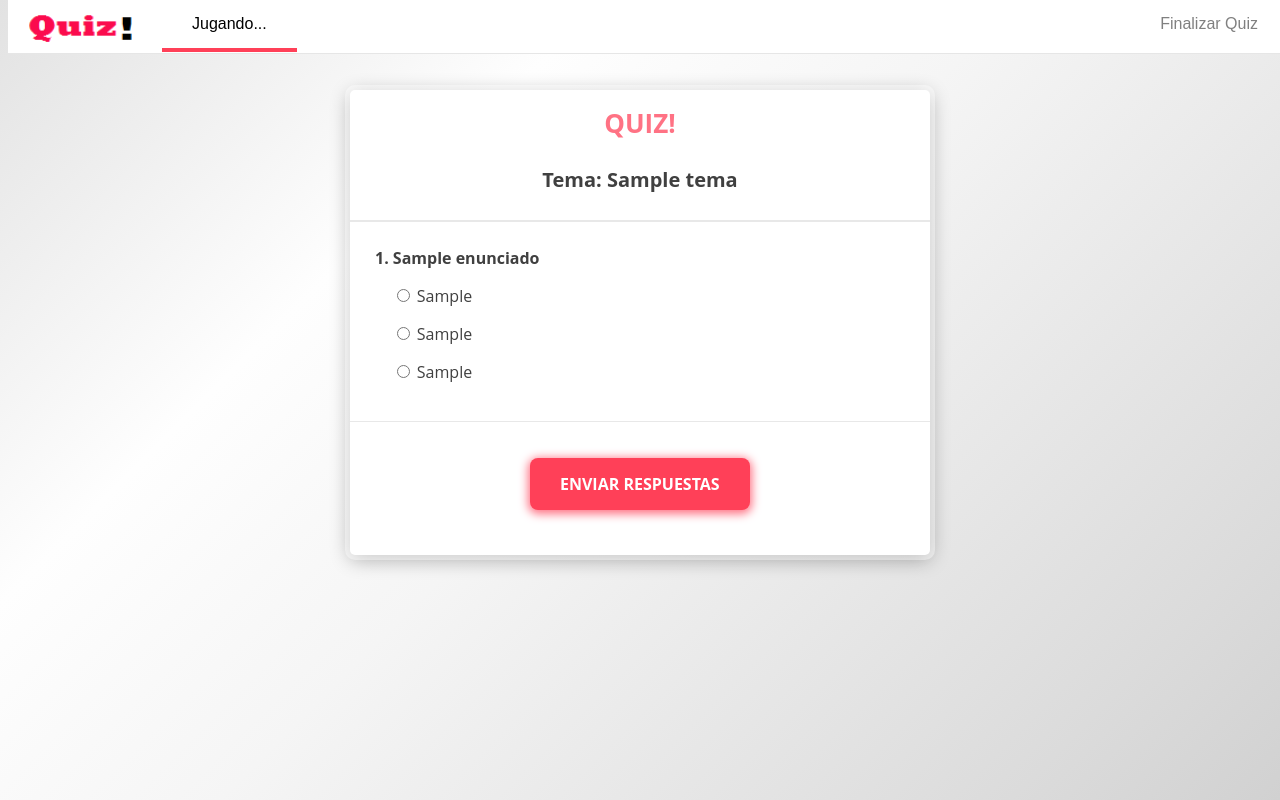
After one commit to igalarza009/QuizHadsIrati, a Python web app: template quizhadsirati/templates/quiz.html in a window 1280 px wide. The commit adds this page. Run offline with Jinja, Linux system fonts and the light colour scheme; the template is opened without the code that fills it: most values are stand-ins (such as "Sample title", 1, 10 or a date in 2020); some libraries are stand-ins or nearby versions.

Commit message:
Formulario del juego

```diff
--- a/quizhadsirati/estilos/estilo.css
+++ b/quizhadsirati/estilos/estilo.css
@@ -66,14 +66,14 @@ body.fondo{
     margin: 0 auto;
 }
 
-.container-nuevo-album{
-    width: 550px;
-    max-width: 550px;
+.container-quiz{
+    width: 580px;
+    max-width: 580px;
     margin: 0 auto;
 }
 
 
-#registro, #login, #newQuestion, #jugar {
+#registro, #login, #newQuestion, #jugar ,#quiz {
     padding: 0px 25px 25px;
     background: #fff;
     box-shadow:
@@ -98,6 +98,10 @@ body.fondo{
     margin-bottom: 15px;
 }
 
+.header h4{
+    margin-top: 0;
+}
+
 h1 {
     color: black;
     font-size: 24px;
@@ -107,11 +111,29 @@ h1 {
     text-align: center;
 }
 
+.enunciado{
+    font-weight: bold;
+}
+
 
 .sep{
     height: 1px;
     background: #e8e8e8;
     width: 406px;
+    margin: 0px -25px;
+}
+
+.sep-quiz-header{
+    height: 2px;
+    background: #e8e8e8;
+    width: 580px;
+    margin: 0px -25px;
+}
+
+.sep-quiz{
+    height: 1px;
+    background: #e8e8e8;
+    width: 580px;
     margin: 0px -25px;
 }
 
@@ -186,6 +208,9 @@ h1 {
     margin-left: 65px;
 }
 
+#quiz .inputs #submit {
+    margin-left: 155px;
+}
 
 #registro .inputs img{
     margin-left: 95px;
@@ -257,8 +282,8 @@ tr:hover td{
 td a.button{
     padding: 8px 12px;
     text-decoration: none;
-    background: #00b359;
-    box-shadow: 0px 2px 8px 2px #ffccdd;
+    background: #00cc66;
+    box-shadow: 0px 2px 8px 2px #ccffe6;
     border-radius: 8px;
     color: white;
     font-weight: bold;
@@ -266,6 +291,10 @@ td a.button{
     font-size: 15px;
 }
 
+td a.button:visited{
+    color: white;
+}
+
 td a.button:hover{
     background: #00994d;
 }
--- a/quizhadsirati/templates/elegir_tema.html
+++ b/quizhadsirati/templates/elegir_tema.html
@@ -23,7 +23,7 @@
 				<tr>
 					<td> {{tema.nombre}} </td>
 					<td> {{tema.numPreg}}  </td>
-					<td> <a class="button" href="......"> Empezar!</a>  </td>
+					<td> <a class="button" href="/Quiz?tema={{tema.nombre}}"> Empezar!</a>  </td>
 				</tr>
 				{% endfor %}
 			</tabl
--- a/quizhadsirati/templates/main.html
+++ b/quizhadsirati/templates/main.html
@@ -29,7 +29,8 @@
 				<div class="sep"> </div>
 
 				<div class="inputs">
-					<p> Introduce un nick para jugar: <input type="text" required name="nick" size="21" value="{{nick}}" autofocus="" placeholder="Tu nick..." /> </p>
+					<p> Introduce un nick para jugar:</p>
+					<input type="text" required name="nick" size="21" value="{{nick}}" autofocus="" placeholder="Tu nick..." />
 					<p class="error"> {{nick_error}} </p>
 					<p> <input id="submit" value="EMPEZAR" type="submit" /> </p>
 				</div>
--- /dev/null
+++ b/quizhadsirati/templates/quiz.html
@@ -0,0 +1,55 @@
+<html>
+<head>
+	<meta charset="utf-8">
+	<title>Quiz {{tema}}</title>
+	<link rel="stylesheet" href="/style/estilo.css" />
+	<script src="http://ajax.googleapis.com/ajax/libs/jquery/1.11.1/jquery.min.js" charset="UTF-8"></script>
+</head>
+<body class="fondo">
+	<ul>
+		<li class="logo"><img src="/images/QuizLogo2.png"/></li>
+		<li><a href="/Quiz" class="active">Jugando...</a></li>
+		<li class="right"><a href="/......">Finalizar Quiz</a></li>
+	</ul>
+
+	<div style="padding:20px;margin-top:70px;">
+
+		<div class="container-quiz">
+
+			<form id='quiz' name='quiz' method="post">
+
+				<div class="header">
+					<h3> QUIZ! </h3>
+					<h4> Tema: {{tema}} </h4>
+				</div>
+
+				<div class="sep-quiz-header"></div>
+
+				<div class="inputs">
+
+					{% set count = 1 %}
+					{% for p in preguntas %}
+
+						<p class="enunciado"> {{count}}. {{p.enunciado}} </p>
+
+						<p>&nbsp;&nbsp;&nbsp;&nbsp;<input type="radio" name="{{p.cod}}" value="opcionUno"> {{p.resp1}} </input></p>
+						<p>&nbsp;&nbsp;&nbsp;&nbsp;<input type="radio" name="{{p.cod}}" value="opcionDos"> {{p.resp2}} </input></p>
+						<p>&nbsp;&nbsp;&nbsp;&nbsp;<input type="radio" name="{{p.cod}}" value="opcionTres"> {{p.resp3}} </input></p>
+
+						<br/>
+
+						<div class="sep-quiz"></div>
+						{% set count = count + 1 %}
+
+					{% endfor %}
+
+					<p align="center">
+						<input type="submit" id="submit" value="ENVIAR RESPUESTAS" name="submit">
+					</p>
+				</div>
+			</form>
+		</div>
+
+	</div>
+</body>
+</html>
--- a/quizhadsirati/templates/registro.html
+++ b/quizhadsirati/templates/registro.html
@@ -38,7 +38,7 @@
 					Password(*): <input type="password" id="password" name="password" value="{{password}}" autocomplete="off"> <br>
 					<p class="error"> {{password_error}} </p>
 
-					Repite password(*): <input type="password" name="verify" value="{{verify}}" placeholder="La misma contraseña de antes..."> <br>
+					Repite password(*): <input type="password" name="verify" value="{{verify}}" placeholder="La misma contraseña que antes..."> <br>
 					<p class="error"> {{verify_error}} </p>
 
 					<p align="center">
--- a/quizhadsirati/templates/ver_preguntas.html
+++ b/quizhadsirati/templates/ver_preguntas.html
@@ -22,7 +22,7 @@
 
 			<table>
 				<tr>
-					<th> Enunciado  </th><th> Opción 1</th><th> Opción 2 </th><th> Opción 3 </th><th> Opción Correcta </th><th> Tema </th>
+					<th> Enunciado  </th><th> Opción 1</th><th> Opción 2 </th><th> Opción 3 </th><th> Respuesta </th><th> Tema </th>
 				</tr>
 				{% for p in preguntas %}
 				<tr>
@@ -30,7 +30,7 @@
 					<td> {{p.resp1}}  </td>
 					<td> {{p.resp2}}  </td>
 					<td> {{p.resp3}}  </td>
-					<td> {{ 'Opcíón 1' if p.respCorrecta == 'OpcionUno' else 'Opción 2' if p.respCorrecta == 'OpcionUno' else 'Opción 3'}}
+					<td> {{ 'Opcíón 1' if p.respCorrecta == 'OpcionUno' else 'Opción 2' if p.respCorrecta == 'OpcionDos' else 'Opción 3'}}
 					</td>
 					<td> {{p.tema}}  </td>
 				</tr>
```
Also changed, not shown: quizhadsirati/index.yaml (+11 -0 lines), quizhadsirati/main.py (+14 -2 lines), 1 other file.
